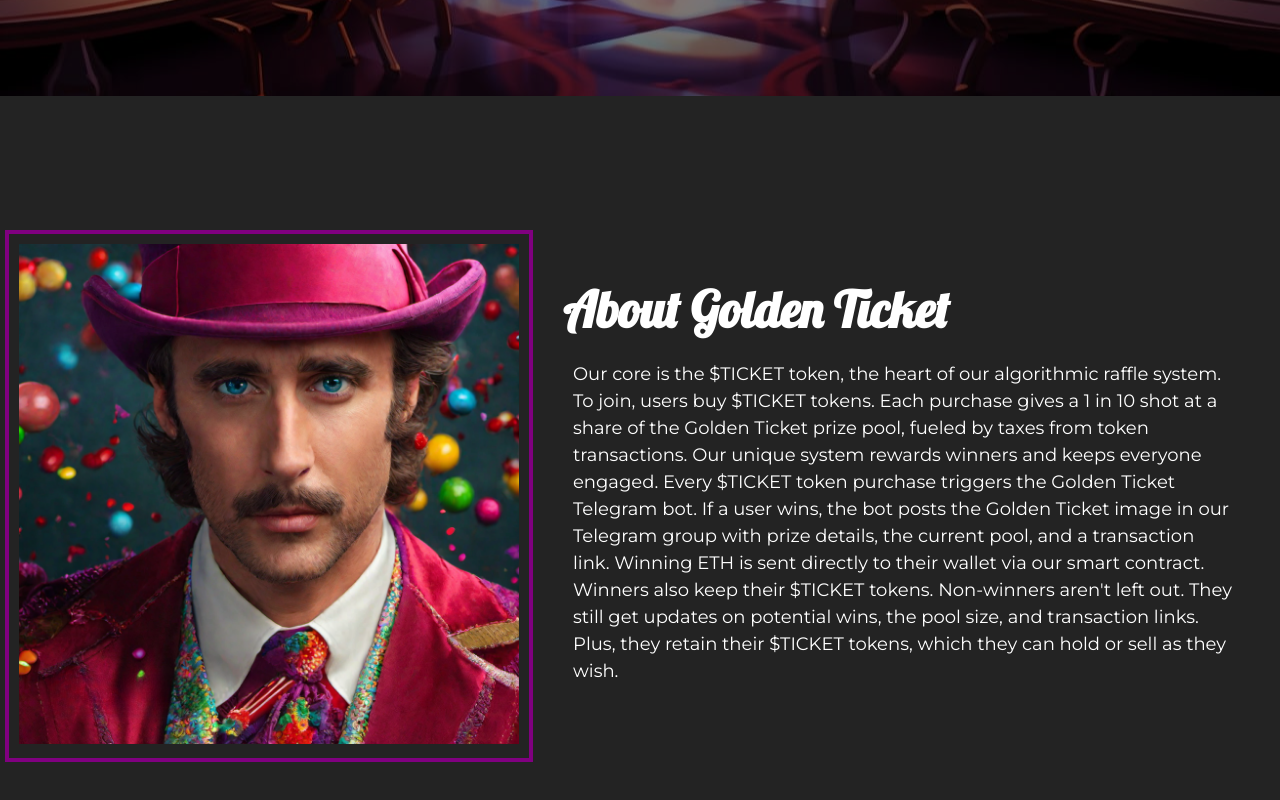
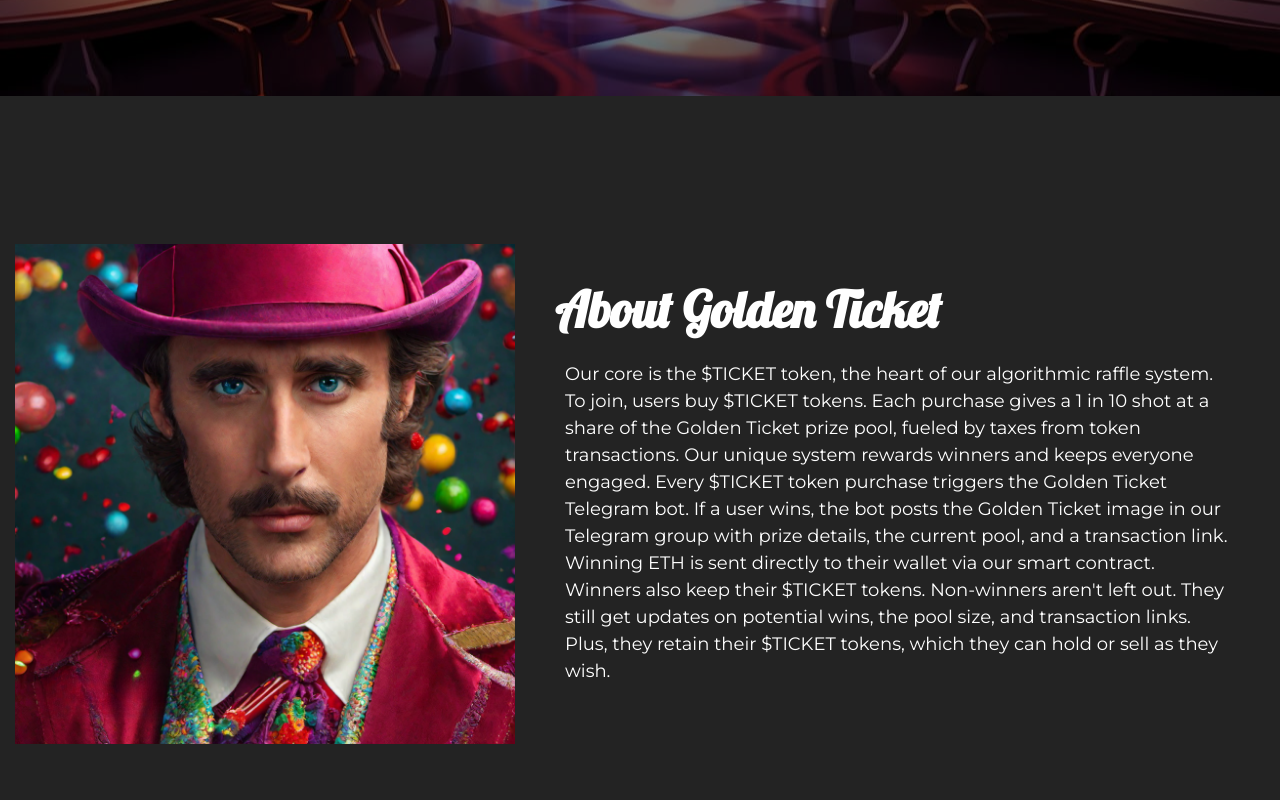
Before and after one commit to danieladebanjo55/golden-ticket, a React (Vite) app: page / in a window 1280 px wide. Shown: the part 704-1504 px from the top of the page. Built offline with nearby package versions, Linux system fonts and the light colour scheme.

Commit message:
docs:change

```diff
--- a/src/components/About/About.scss
+++ b/src/components/About/About.scss
@@ -109,10 +109,6 @@
 }
 
 @media only screen and (min-width: 1024px) {
-  .left_side {
-    border: 4px solid purple;
-  }
-
   .right_side {
     padding: 0 30px;
   }
```
